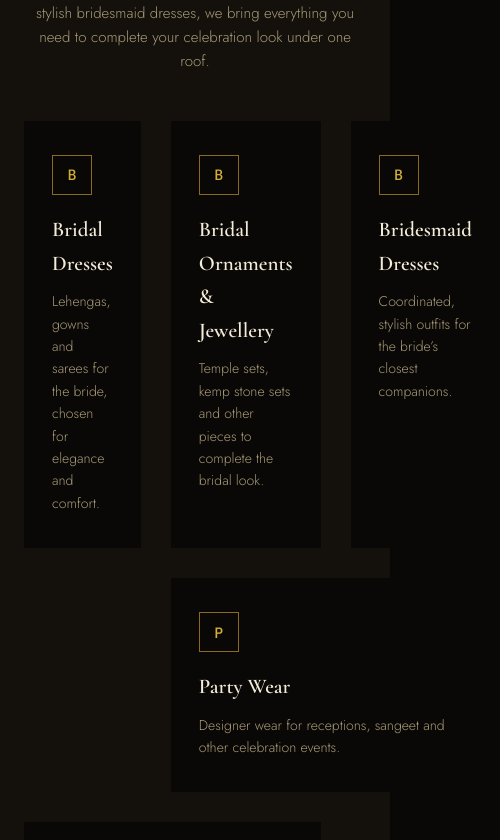
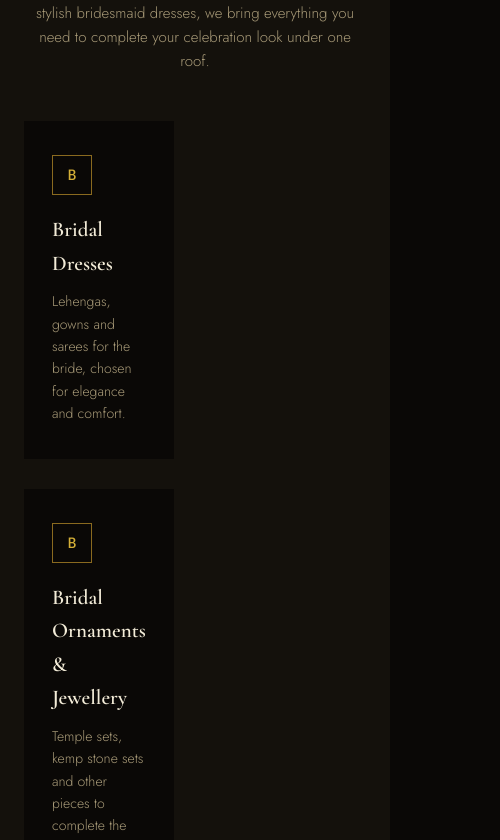
Before and after one commit to jairajrenjith/Jera-Bridal-Rental, a React (Vite) app: page / in a window 390 px wide. Shown: the part 1861-2701 px from the top of the page, 500 px wide, since content can reach past the window. Built offline with nearby package versions, Linux system fonts and the light colour scheme; no server answers; the database is empty.

Commit message:
Add files via upload

```diff
--- a/src/index.css
+++ b/src/index.css
@@ -727,14 +727,19 @@ em { font-style: italic; color: var(--gold-bright); }
   }
   .hero { padding: 90px 0 60px; }
   .hero__stats { grid-template-columns: 1fr; max-width: 100%; }
-  .rent-grid { grid-template-columns: 1fr; }
+  .rent-grid {
+    grid-template-columns: 1fr;
+  }
+
+  .rent-grid--center-last .rent-card {
+    grid-column: 1;
+  }
   .section__head { flex-direction: column; align-items: flex-start; }
   .footer__inner { grid-template-columns: 1fr; }
   .page-header { padding: 56px 0 0; }
   .page-header .kasavu-rule { margin-top: 32px; }
   .search-field { max-width: 100%; }
 }
-
 /*image for mobile view*/
 @media (max-width: 1179px) {
   .hero__portrait {
```
